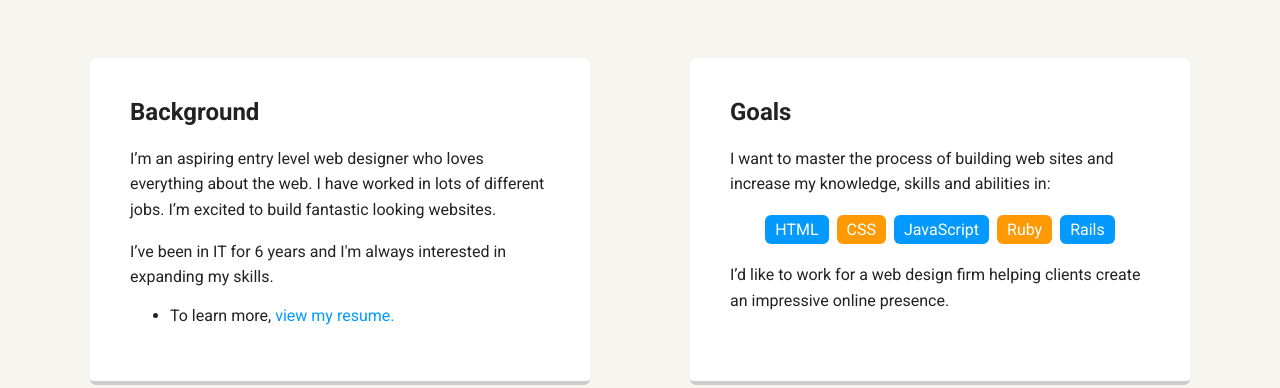
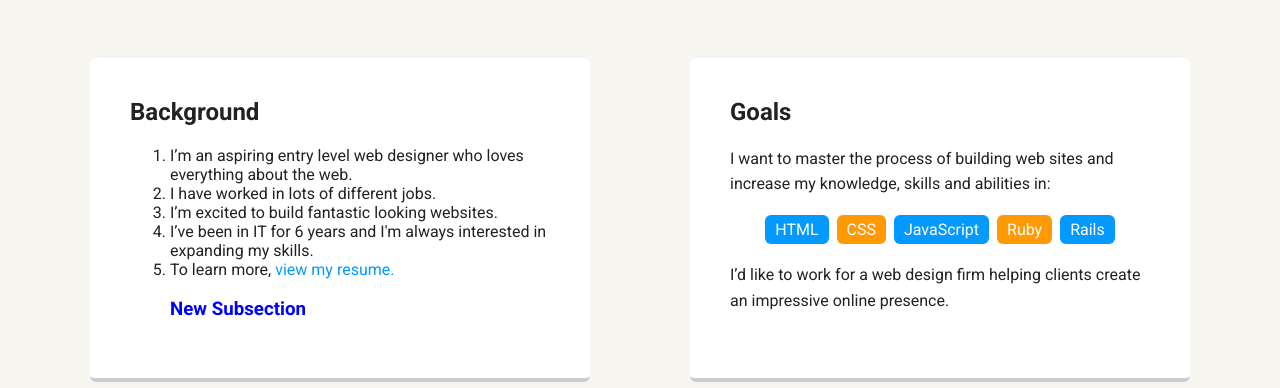
Before and after one commit to jlogan112/me.html, a plain HTML site: page index.html in a window 1280 px wide. Shown: the part 472-860 px from the top of the page. Drawn offline with Linux system fonts and the light colour scheme; a web font is replaced by a local one.

Commit message:
Update index.html

```diff
--- a/index.html
+++ b/index.html
@@ -28,11 +28,12 @@
     <main class="flex">
       <div class="card">
         <h2>Background</h2>
-        <p>I’m an aspiring entry level web designer who loves everything about the web. I have worked in lots of different jobs. I’m excited to build fantastic looking websites.</p>
-        <p>I’ve been in IT for 6 years and I'm always interested in expanding my skills.</p>
-        <ul>
+         <ol>
+        <li>I’m an aspiring entry level web designer who loves everything about the web.</li> <li>I have worked in lots of different jobs.</li> <li>I’m excited to build fantastic looking websites.</li>
+        <li>I’ve been in IT for 6 years and I'm always interested in expanding my skills.</li>
           <li>To learn more, <a href="https://jlogan112.github.io/resume.bio" target="_blank">view my resume.</a></li>
-        </ul>
+          <h3>New Subsection</h3>
+        </ol>
       </div>
 
       <div class="card">
```
